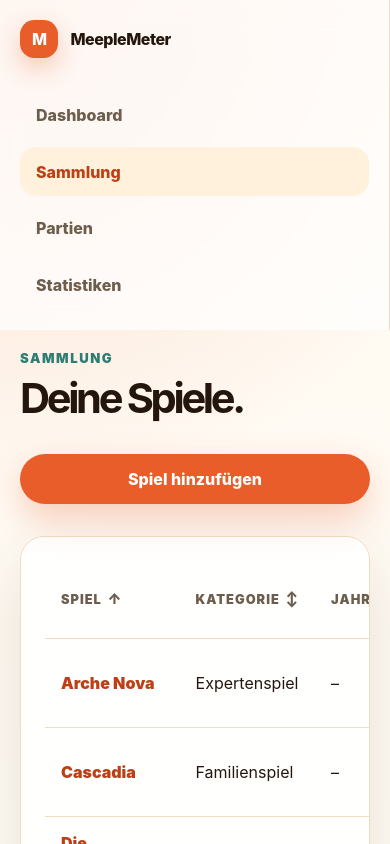
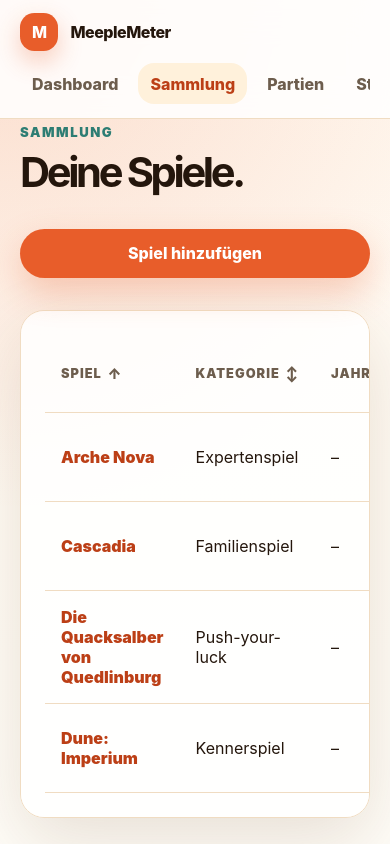
Before and after one commit to BADEMElSTER/MeepleMeter1, a React (Vite) app: page /games in a window 390 px wide. Shown: the top 844 px of the page. Built offline with nearby package versions, Linux system fonts and the light colour scheme.

Commit message:
Move app navigation to fixed top header

```diff
--- a/src/components/AppLayout.jsx
+++ b/src/components/AppLayout.jsx
@@ -3,7 +3,7 @@ import { NavLink, Outlet } from "react-router-dom";
 export default function AppLayout() {
   return (
     <div className="app-shell">
-      <aside className="sidebar">
+      <header className="app-topbar">
         <a className="brand" href="/" aria-label="MeepleMeter Startseite">
           <span className="brand-mark">M</span>
           <span>MeepleMeter</span>
@@ -14,7 +14,7 @@ export default function AppLayout() {
           <NavLink to="/plays">Partien</NavLink>
           <NavLink to="/stats">Statistiken</NavLink>
         </nav>
-      </aside>
+      </header>
       <main className="app-main">
         <Outlet />
       </main>
--- a/src/styles.css
+++ b/src/styles.css
@@ -394,29 +394,35 @@ h3 {
 }
 
 .app-shell {
-  display: grid;
-  grid-template-columns: 280px minmax(0, 1fr);
   min-height: 100vh;
 }
 
-.sidebar {
-  position: sticky;
+.app-topbar {
+  position: fixed;
   top: 0;
-  height: 100vh;
-  padding: 1.25rem;
-  border-right: 1px solid var(--border);
-  background: rgba(255, 255, 255, 0.72);
+  right: 0;
+  left: 0;
+  z-index: 20;
+  display: flex;
+  align-items: center;
+  justify-content: space-between;
+  gap: 1rem;
+  min-height: 4.5rem;
+  padding: 0.8rem 2rem;
+  border-bottom: 1px solid var(--border);
+  background: rgba(255, 255, 255, 0.86);
   backdrop-filter: blur(18px);
 }
 
 .side-nav {
-  display: grid;
+  display: flex;
+  align-items: center;
+  flex-wrap: wrap;
   gap: 0.5rem;
-  margin-top: 2rem;
 }
 
 .side-nav a {
-  padding: 0.9rem 1rem;
+  padding: 0.7rem 0.9rem;
   border-radius: 1rem;
   color: var(--muted);
   font-weight: 800;
@@ -430,7 +436,7 @@ h3 {
 
 .app-main {
   min-width: 0;
-  padding: 2rem;
+  padding: 6.5rem 2rem 2rem;
 }
 
 .page {
@@ -961,7 +967,6 @@ dd {
   .hero,
   .split-section,
   .panel-grid,
-  .app-shell,
   .play-card {
     grid-template-columns: 1fr;
   }
@@ -975,13 +980,17 @@ dd {
     grid-template-columns: repeat(2, 1fr);
   }
 
-  .sidebar {
-    position: static;
-    height: auto;
+  .app-topbar {
+    align-items: flex-start;
+    flex-direction: column;
+    padding: 0.8rem 1.25rem;
   }
 
   .side-nav {
-    grid-template-columns: repeat(4, minmax(0, 1fr));
+    width: 100%;
+    overflow-x: auto;
+    flex-wrap: nowrap;
+    padding-bottom: 0.1rem;
   }
 }
 
@@ -991,7 +1000,6 @@ dd {
   .game-preview,
   .feature-grid,
   .metric-grid,
-  .side-nav,
   .row-heading,
   .form-header,
   .form-grid,
@@ -1007,7 +1015,16 @@ dd {
   }
 
   .app-main {
-    padding: 1.25rem;
+    padding: 7.75rem 1.25rem 1.25rem;
+  }
+
+  .app-topbar {
+    gap: 0.75rem;
+  }
+
+  .side-nav a {
+    white-space: nowrap;
+    padding: 0.65rem 0.75rem;
   }
 
   .button,
```
